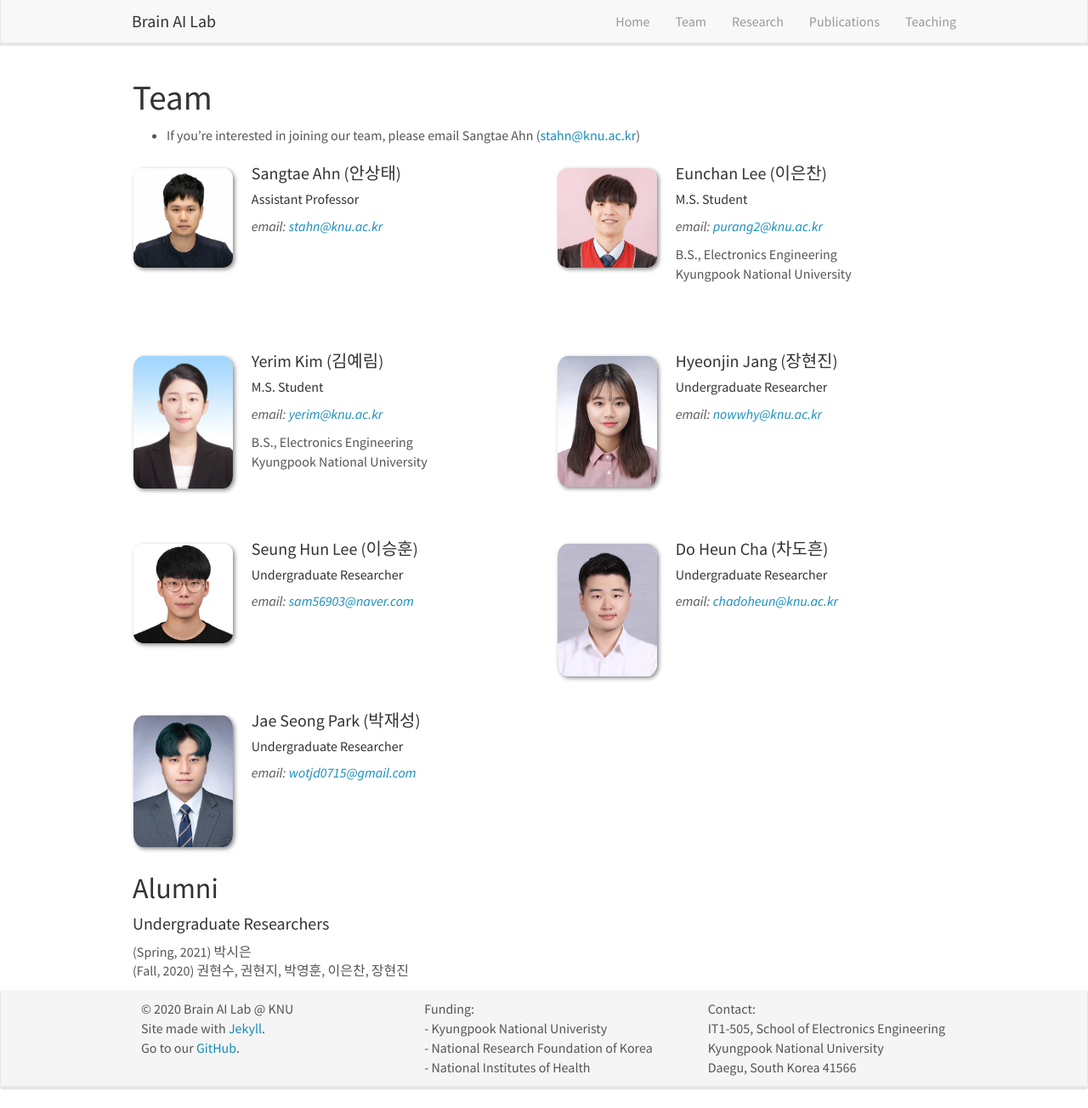
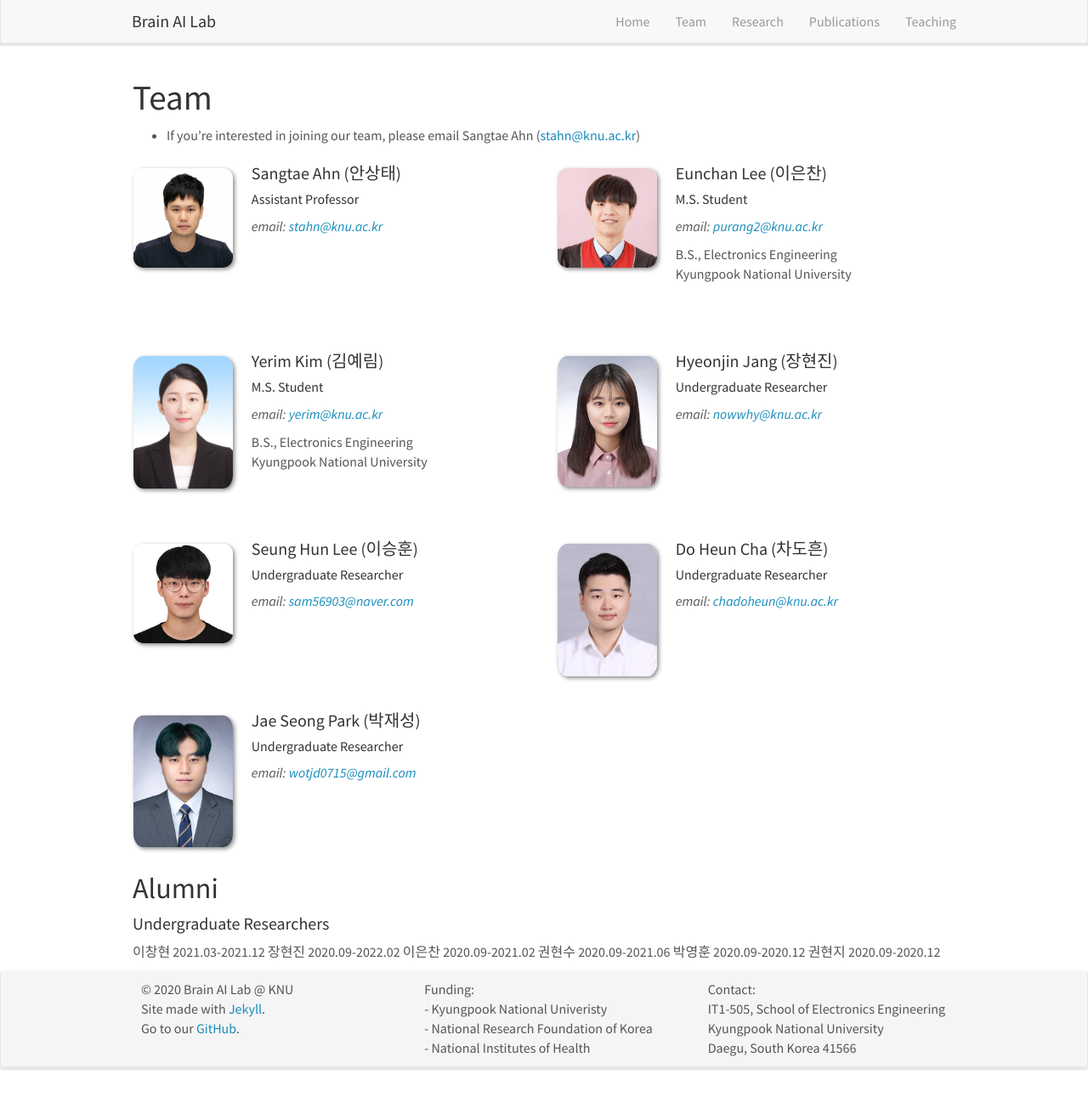
Before and after one commit to KNU-BrainAI/knu-brainai.github.io, a Jekyll site: the page built from _pages/team.md, in a window 1280 px wide and 1304 px high. Shown: the whole window at 85% size. Built offline with Jekyll 4.4.1, drawn with Linux system fonts in a browser that asks for light colours; nearby versions of some CDN libraries.

Commit message:
Update team.md

```diff
--- a/_pages/team.md
+++ b/_pages/team.md
@@ -59,5 +59,9 @@ permalink: /team/
 
 ## Alumni
 #### Undergraduate Researchers
-(Spring, 2021) 박시은 <br>
-(Fall, 2020) 권현수, 권현지, 박영훈, 이은찬, 장현진
+이창현 2021.03-2021.12
+장현진 2020.09-2022.02
+이은찬 2020.09-2021.02
+권현수 2020.09-2021.06
+박영훈 2020.09-2020.12
+권현지 2020.09-2020.12
```
